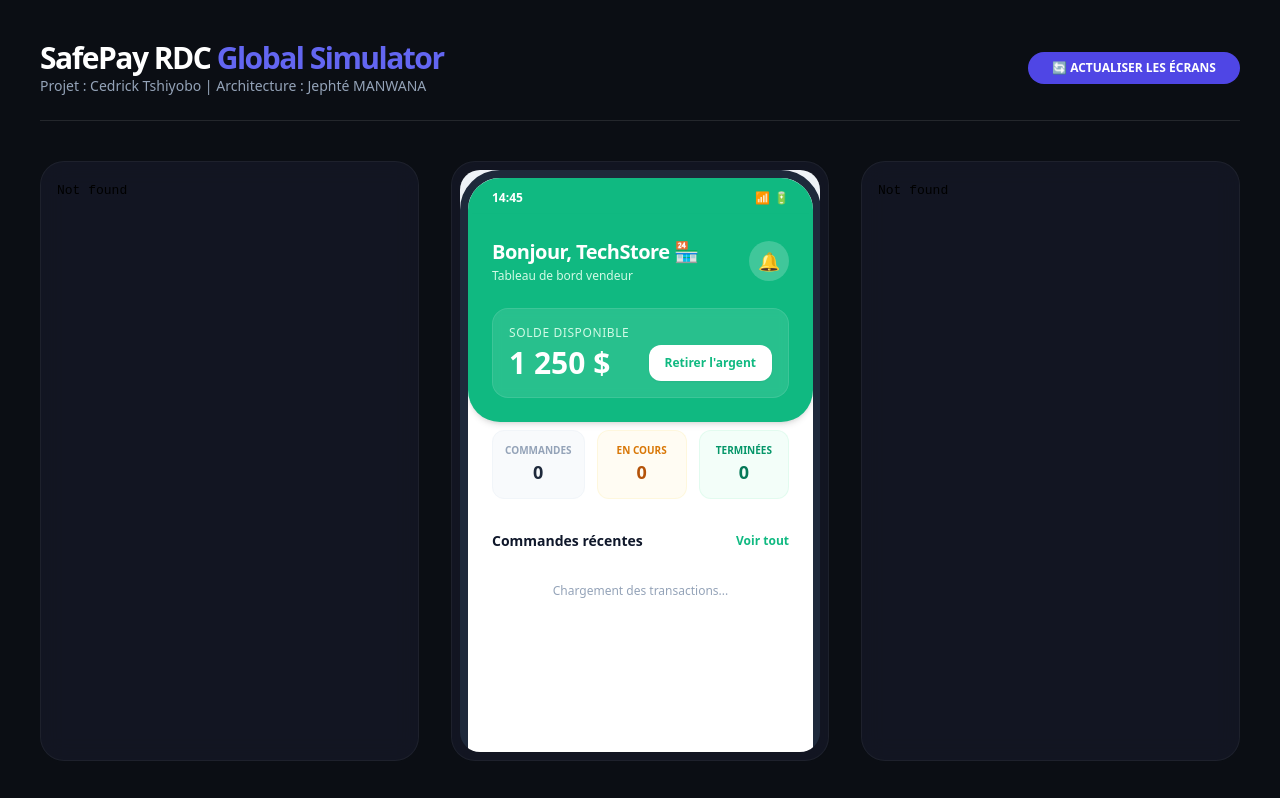
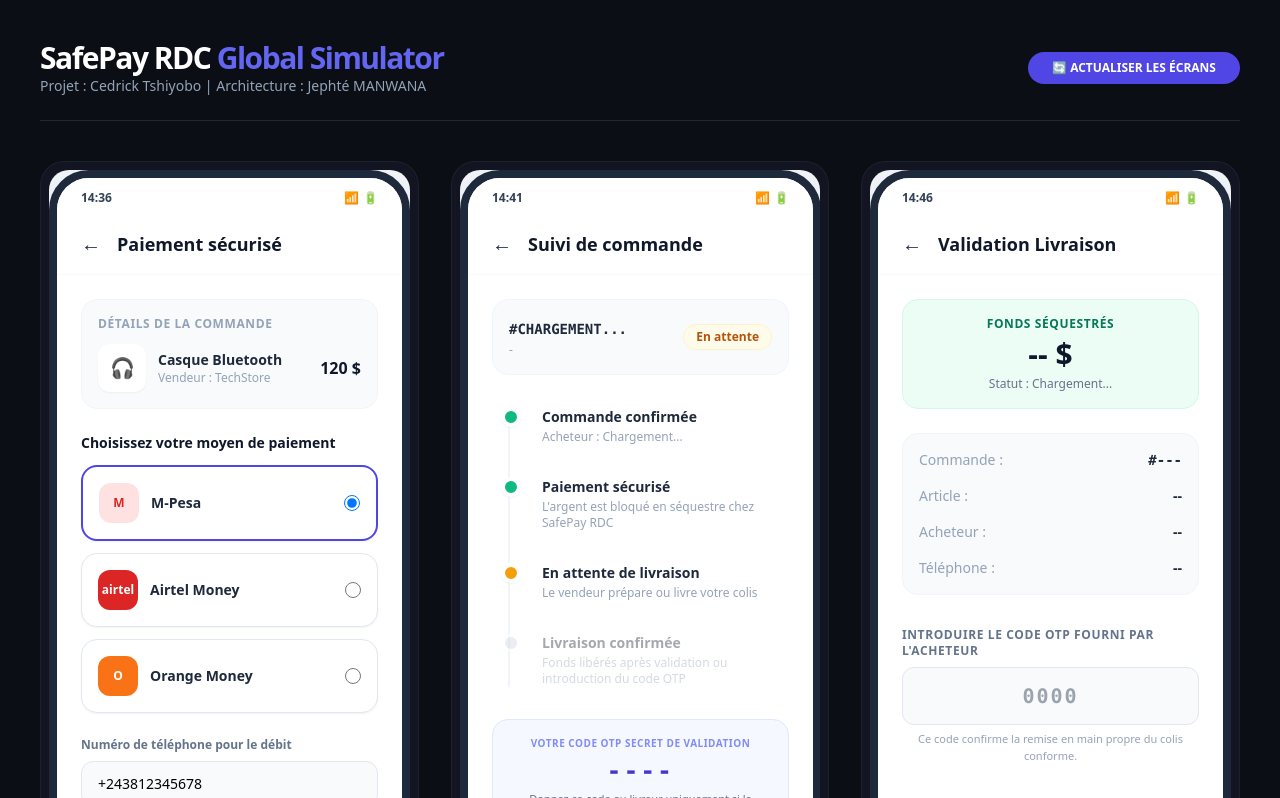
Before and after one commit to jephtedev/safepay-rdc, a website: page index.html in a window 1280 px wide. Shown: the top 798 px of the page. Drawn offline with nearby package versions, Linux system fonts and the light colour scheme; no server answers.

Commit message:
Update iframe elements and adjust layout heights
Remplacement des anciennes sources d'iframes par paiement.html, suivi.html et vendeur-detail.html pour interconnecter l'écosystème et éliminer définitivement les erreurs 404.

```diff
--- a/index.html
+++ b/index.html
@@ -25,9 +25,11 @@
     </header>
 
     <section class="grid grid-cols-1 md:grid-cols-3 gap-8 mb-10">
-        <div class="phone-frame h-[600px] glass-card p-2"><iframe src="client-accueil.html"></iframe></div>
-        <div class="phone-frame h-[600px] glass-card p-2"><iframe src="vendeur.html"></iframe></div>
-        <div class="phone-frame h-[600px] glass-card p-2"><iframe src="client-qr.html"></iframe></div>
+        <div class="phone-frame h-[720px] glass-card p-2"><iframe src="paiement.html"></iframe></div>
+
+        <div class="phone-frame h-[720px] glass-card p-2"><iframe src="suivi.html"></iframe></div>
+
+        <div class="phone-frame h-[720px] glass-card p-2"><iframe src="vendeur-detail.html"></iframe></div>
     </section>
 
     <section class="grid grid-cols-1 lg:grid-cols-3 gap-6">
@@ -46,4 +48,4 @@
     </section>
 
 </body>
-            </html>
+    </html>
```
